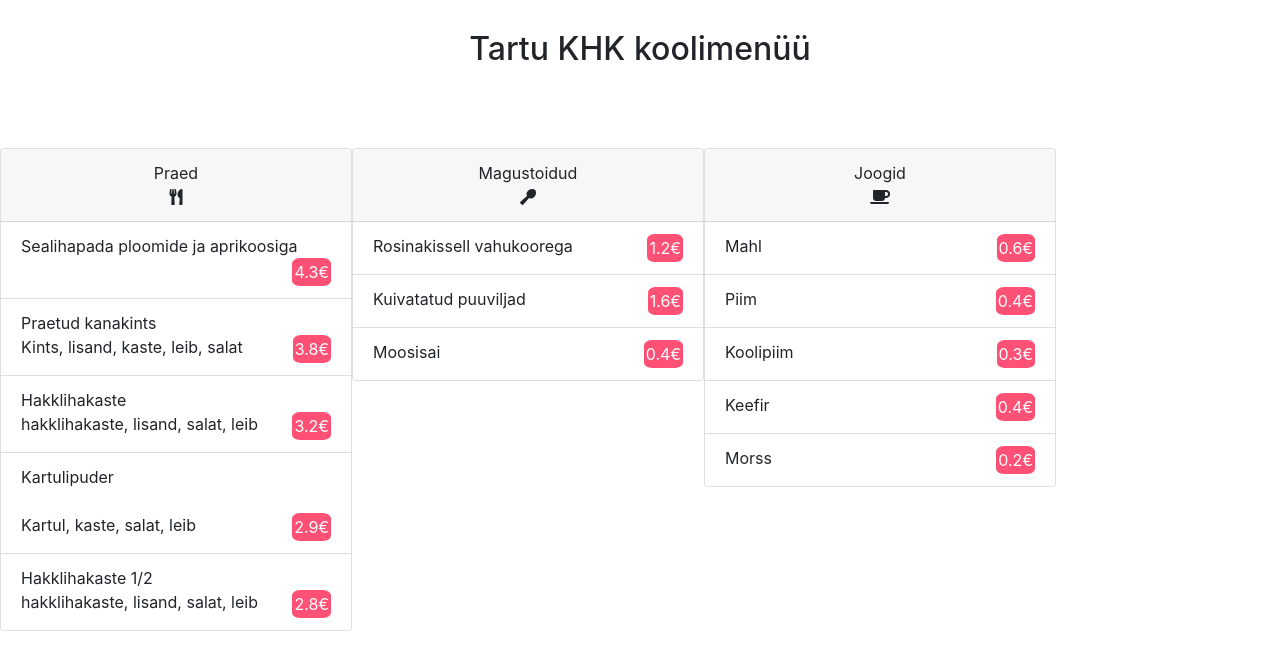
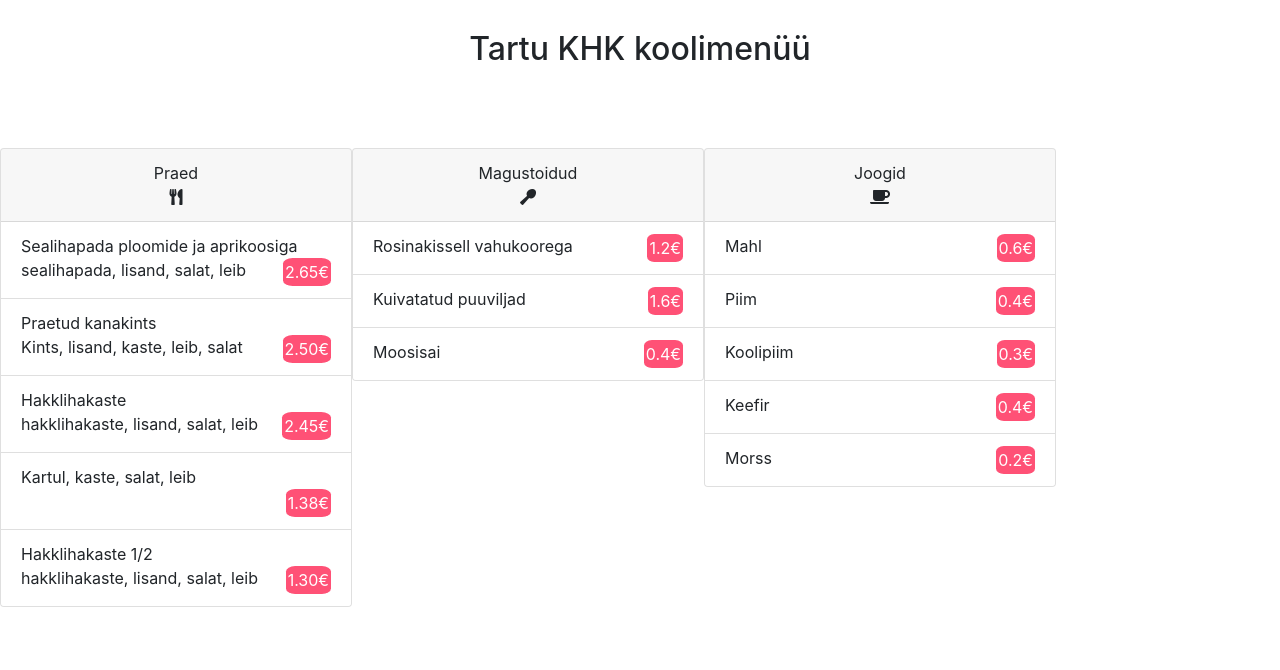
Before and after one commit to carlnikitin/pvk, a PHP site: page / in a window 1280 px wide. Shown: the top 670 px of the page. Run offline with PHP 8.4, Linux system fonts and the light colour scheme; data that the repository does not hold is empty; some libraries are stand-ins or nearby versions.

Commit message:
PHP failis praed saadud tööle arrayga

```diff
--- a/menu/index.php
+++ b/menu/index.php
@@ -29,21 +29,35 @@
             $praed = array(
                     array(
                         'nimetus' => 'Sealihapada ploomide ja aprikoosiga',
-                        'kirejldus' => 'sealihapada, lisand, salat, leib',
-                        'hind' => '4.3€'
+                        'kirjeldus' => 'sealihapada, lisand, salat, leib',
+                        'hind' => '2.65€'
+                    ),
+                    array (
+                        'nimetus' => 'Praetud kanakints',
+                        'kirjeldus' => 'Kints, lisand, kaste, leib, salat',
+                        'hind' => '2.50€'
+                    ),
+                    array (
+                        'nimetus' => 'Hakklihakaste',
+                        'kirjeldus' => 'hakklihakaste, lisand, salat, leib',
+                        'hind' => '2.45€'
+                    ),
+                    array (
+                        'nimetus' => 'Kartul, kaste, salat, leib',
+                        'kirjeldus' => '',
+                        'hind' => '1.38€'
+                    ),
+                    array (
+                        'nimetus' => 'Hakklihakaste 1/2',
+                        'kirjeldus' => 'hakklihakaste, lisand, salat, leib',
+                        'hind' => '1.30€'
                     ),
             );
             foreach ($praed as $praad=>$info) {
-            echo '<ul class="list-group list-group-flush">';
-                echo '<li class="list-group-item">'.$info['nimetus'].' <br>'
-                    .$info['kirjeldus'].' <span class="hinnad">'.$info['hind'].'</span></li>';
-                echo'<li class="list-group-item">Praetud kanakints <br>
-                    Kints, lisand, kaste, leib, salat <span class="hinnad">3.8€</span></li>
-                <li class="list-group-item">Hakklihakaste <br>
-                    hakklihakaste, lisand, salat, leib <span class="hinnad">3.2€</span></li>
-                <li class="list-group-item">Kartulipuder <br></br>Kartul, kaste, salat, leib <span class="hinnad">2.9€</span></li>
-                <li class="list-group-item">Hakklihakaste 1/2 <br>
-                    hakklihakaste, lisand, salat, leib <span class="hinnad">2.8€</span></li>
+            echo '<ul class="list-group list-group-flush">'.
+                    '<li class="list-group-item">'.$info['nimetus'].' <br>'
+                    .$info['kirjeldus'].' <span class="hinnad">'.$info['hind'].'</span></li>
+
             </ul>';
             }
             ?>
```
